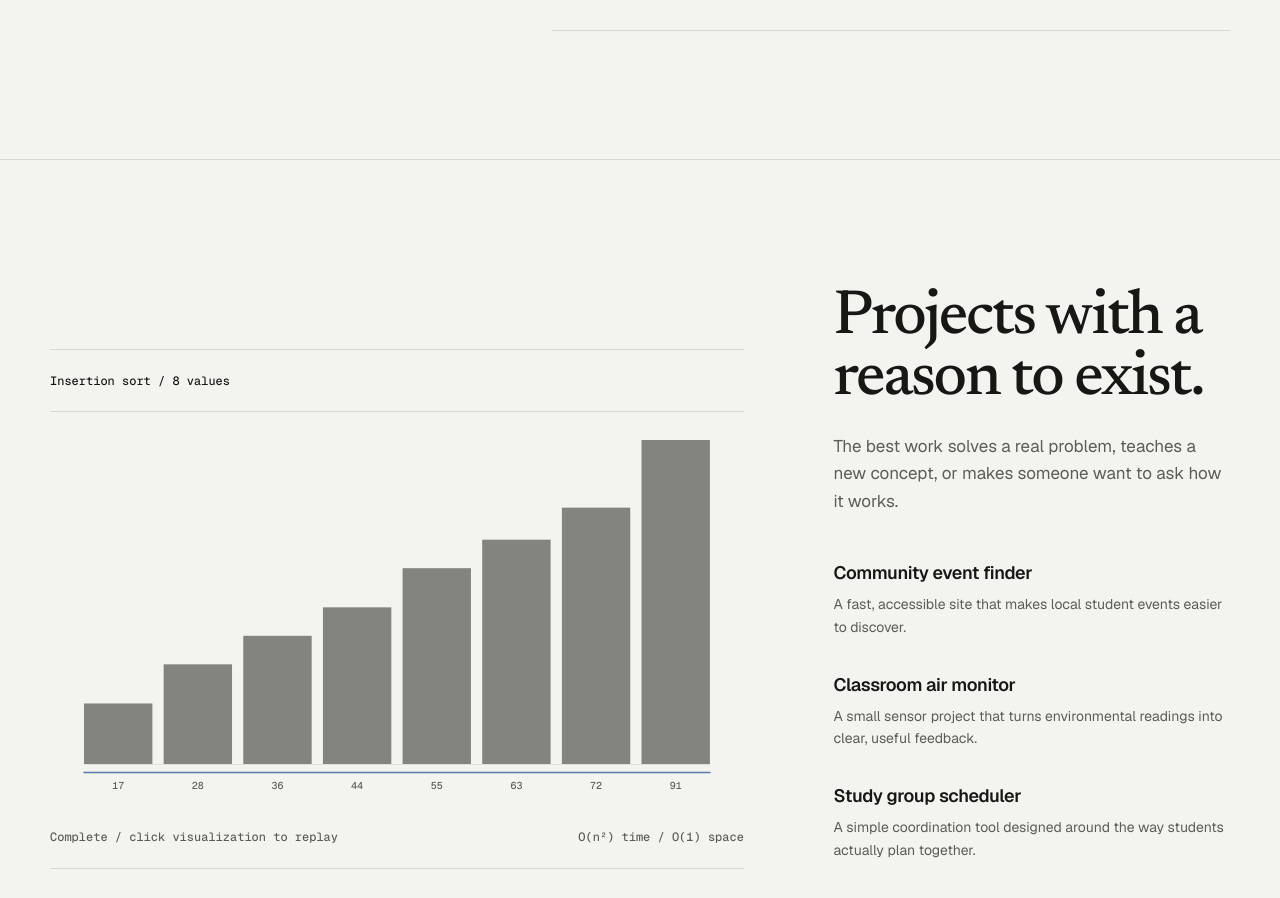
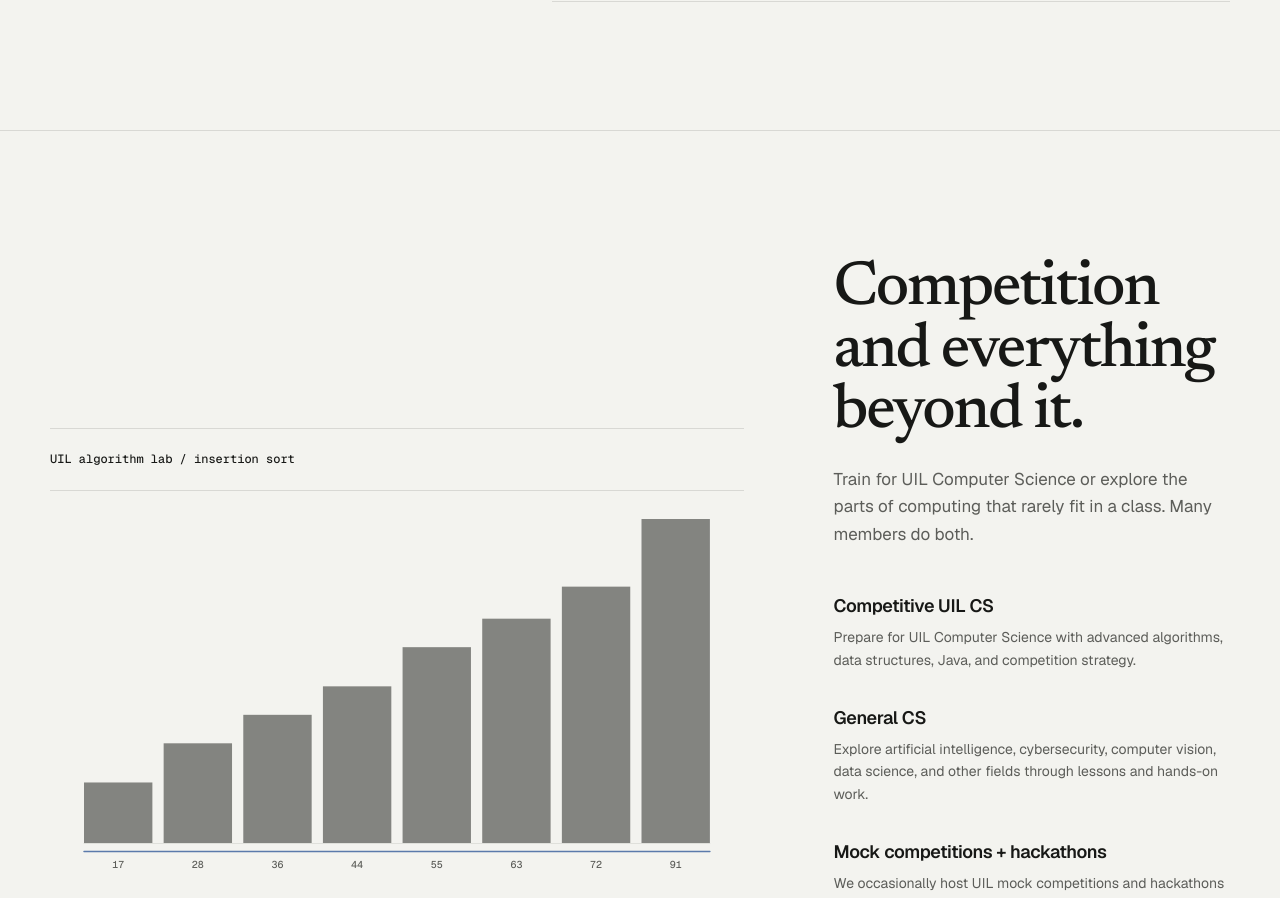
Before and after one commit to Zw96042/cs-website, a React (Vite) app: page / in a window 1280 px wide. Shown: the part 1880-2778 px from the top of the page. Built offline with nearby package versions, Linux system fonts and the light colour scheme.

Commit message:
feat: Add club programs and events

```diff
--- a/src/App.jsx
+++ b/src/App.jsx
@@ -7,7 +7,7 @@ import Hero from "./components/Hero.jsx";
 import JoinSection from "./components/JoinSection.jsx";
 import OfficersSection from "./components/OfficersSection.jsx";
 import ProgramSection from "./components/ProgramSection.jsx";
-import ProjectsSection from "./components/ProjectsSection.jsx";
+import ClubTracksSection from "./components/ClubTracksSection.jsx";
 
 export default function App() {
   useEffect(() => initializeAnimations(), []);
@@ -22,7 +22,7 @@ export default function App() {
         <Hero />
         <AboutSection />
         <ProgramSection />
-        <ProjectsSection />
+        <ClubTracksSection />
         <OfficersSection />
         <JoinSection />
       </main>
--- a/src/components/AboutSection.jsx
+++ b/src/components/AboutSection.jsx
@@ -13,7 +13,7 @@ export default function AboutSection() {
             The club is less about knowing the answer and more about learning how to find it.
           </p>
           <p>
-            Members work at their own level, pair up when a problem gets stubborn, and share the reasoning behind what they build. You can arrive with a complete app idea or nothing more than a question.
+            Members work at their own level, pair up when a problem gets stubborn, and share the reasoning behind what they build.
           </p>
           <p>
             We care about readable code, useful feedback, and projects that teach something beyond the tutorial.
--- /dev/null
+++ b/src/components/ClubTracksSection.jsx
@@ -0,0 +1,51 @@
+const programs = [
+  {
+    name: "Competitive UIL CS",
+    description: "Prepare for UIL Computer Science with advanced algorithms, data structures, Java, and competition strategy.",
+  },
+  {
+    name: "General CS",
+    description: "Explore artificial intelligence, cybersecurity, computer vision, data science, and other fields through lessons and hands-on work.",
+  },
+  {
+    name: "Mock competitions + hackathons",
+    description: "We occasionally host UIL mock competitions and hackathons to practice under pressure, collaborate, and build something new.",
+  },
+];
+
+export default function ClubTracksSection() {
+  return (
+    <section className="section-shell tracks-section" id="tracks" aria-labelledby="tracks-heading">
+      <div className="section-inner tracks-layout">
+        <div className="logic-lab" data-sort-lab>
+          <div className="logic-lab-head">
+            <p className="logic-lab-title">UIL algorithm lab / insertion sort</p>
+          </div>
+          <button className="sort-trigger" type="button" aria-describedby="sort-status">
+            <canvas className="sort-canvas" aria-hidden="true" />
+            <span className="sr-only">Replay the insertion sort animation</span>
+          </button>
+          <div className="logic-lab-foot">
+            <p className="logic-lab-status" id="sort-status" aria-live="polite">Ready / starts when in view</p>
+            <p className="logic-lab-status">O(n²) time / O(1) space</p>
+          </div>
+        </div>
+
+        <div className="tracks-copy">
+          <h2 className="section-heading" id="tracks-heading">Competition and everything beyond it.</h2>
+          <p className="section-intro">
+            Train for UIL Computer Science or explore the parts of computing that rarely fit in a class. Many members do both.
+          </p>
+          <ul className="track-list">
+            {programs.map((program) => (
+              <li key={program.name}>
+                <h3>{program.name}</h3>
+                <p>{program.description}</p>
+              </li>
+            ))}
+          </ul>
+        </div>
+      </div>
+    </section>
+  );
+}
--- a/src/components/Header.jsx
+++ b/src/components/Header.jsx
@@ -7,7 +7,7 @@ export default function Header() {
         </a>
         <nav className="site-nav" aria-label="Main navigation">
           <a className="nav-link" href="#about">About</a>
-          <a className="nav-link" href="#projects">Projects</a>
+          <a className="nav-link" href="#tracks">Programs</a>
           <a className="nav-link" href="#officers">Officers</a>
           <a className="nav-join" href="#join">
             Join us <span className="action-arrow" aria-hidden="true">→</span>
--- a/src/components/Hero.jsx
+++ b/src/components/Hero.jsx
@@ -13,8 +13,8 @@ export default function Hero() {
           <a className="text-action primary-action" href="#join">
             Join a meeting <span className="action-arrow" aria-hidden="true">→</span>
           </a>
-          <a className="text-action secondary-action" href="#projects">
-            See what we build <span className="action-arrow" aria-hidden="true">→</span>
+          <a className="text-action secondary-action" href="#tracks">
+            Explore the programs <span className="action-arrow" aria-hidden="true">→</span>
           </a>
         </div>
       </div>
--- a/src/components/JoinSection.jsx
+++ b/src/components/JoinSection.jsx
@@ -20,11 +20,8 @@ export default function JoinSection() {
         <div className="join-copy">
           <h2 className="section-heading" id="join-heading">Mondays after school.</h2>
           <p className="section-intro">
-            Westlake High School CS meets in Room 198A. Bring a laptop if you have one; bring your curiosity either way.
+            Find us in Room 198A at Westlake High School.
           </p>
-          <a className="text-action primary-action" href="mailto:csclub@example.edu?subject=CS%20Club%20meeting">
-            Ask about the next meeting <span className="action-arrow" aria-hidden="true">→</span>
-          </a>
         </div>
         <div className="join-details">
           {questions.map((item) => (
--- a/src/components/ProjectsSection.jsx
+++ /dev/null
@@ -1,51 +0,0 @@
-const projects = [
-  {
-    name: "Community event finder",
-    description: "A fast, accessible site that makes local student events easier to discover.",
-  },
-  {
-    name: "Classroom air monitor",
-    description: "A small sensor project that turns environmental readings into clear, useful feedback.",
-  },
-  {
-    name: "Study group scheduler",
-    description: "A simple coordination tool designed around the way students actually plan together.",
-  },
-];
-
-export default function ProjectsSection() {
-  return (
-    <section className="section-shell projects-section" id="projects" aria-labelledby="projects-heading">
-      <div className="section-inner projects-layout">
-        <div className="logic-lab" data-sort-lab>
-          <div className="logic-lab-head">
-            <p className="logic-lab-title">Insertion sort / 8 values</p>
-          </div>
-          <button className="sort-trigger" type="button" aria-describedby="sort-status">
-            <canvas className="sort-canvas" aria-hidden="true" />
-            <span className="sr-only">Replay the insertion sort animation</span>
-          </button>
-          <div className="logic-lab-foot">
-            <p className="logic-lab-status" id="sort-status" aria-live="polite">Ready / starts when in view</p>
-            <p className="logic-lab-status">O(n²) time / O(1) space</p>
-          </div>
-        </div>
-
-        <div className="project-copy">
-          <h2 className="section-heading" id="projects-heading">Projects with a reason to exist.</h2>
-          <p className="section-intro">
-            The best work solves a real problem, teaches a new concept, or makes someone want to ask how it works.
-          </p>
-          <ul className="project-list">
-            {projects.map((project) => (
-              <li key={project.name}>
-                <h3>{project.name}</h3>
-                <p>{project.description}</p>
-              </li>
-            ))}
-          </ul>
-        </div>
-      </div>
-    </section>
-  );
-}
--- a/styles.css
+++ b/styles.css
@@ -439,7 +439,7 @@ summary:focus-visible {
   line-height: 1.65;
 }
 
-.projects-layout {
+.tracks-layout {
   display: grid;
   grid-template-columns: minmax(0, 7fr) minmax(280px, 4fr);
   gap: clamp(42px, 7vw, 100px);
@@ -506,11 +506,11 @@ summary:focus-visible {
   display: block;
 }
 
-.project-copy {
+.tracks-copy {
   padding-block-end: 8px;
 }
 
-.project-list {
+.track-list {
   margin: 46px 0 0;
   padding: 0;
   list-style: none;
@@ -518,14 +518,14 @@ summary:focus-visible {
   gap: 34px;
 }
 
-.project-list h3 {
+.track-list h3 {
   margin: 0;
   font-size: 18px;
   font-weight: 590;
   letter-spacing: -0.02em;
 }
 
-.project-list p {
+.track-list p {
   margin: 9px 0 0;
   color: var(--muted);
   font-size: 14px;
@@ -586,10 +586,6 @@ summary:focus-visible {
   grid-template-columns: minmax(0, 7fr) minmax(280px, 4fr);
   gap: clamp(50px, 9vw, 140px);
   align-items: start;
-}
-
-.join-copy .text-action {
-  margin-block-start: 32px;
 }
 
 .meeting-details {
@@ -693,7 +689,7 @@ summary:focus-visible {
 
   .about-layout,
   .program-layout,
-  .projects-layout,
+  .tracks-layout,
   .join-layout {
     grid-template-columns: 1fr;
     gap: 52px;
@@ -703,7 +699,8 @@ summary:focus-visible {
     min-height: 0;
   }
 
-  .project-copy {
+  .tracks-copy {
+    order: -1;
     max-width: 620px;
   }
 
```
